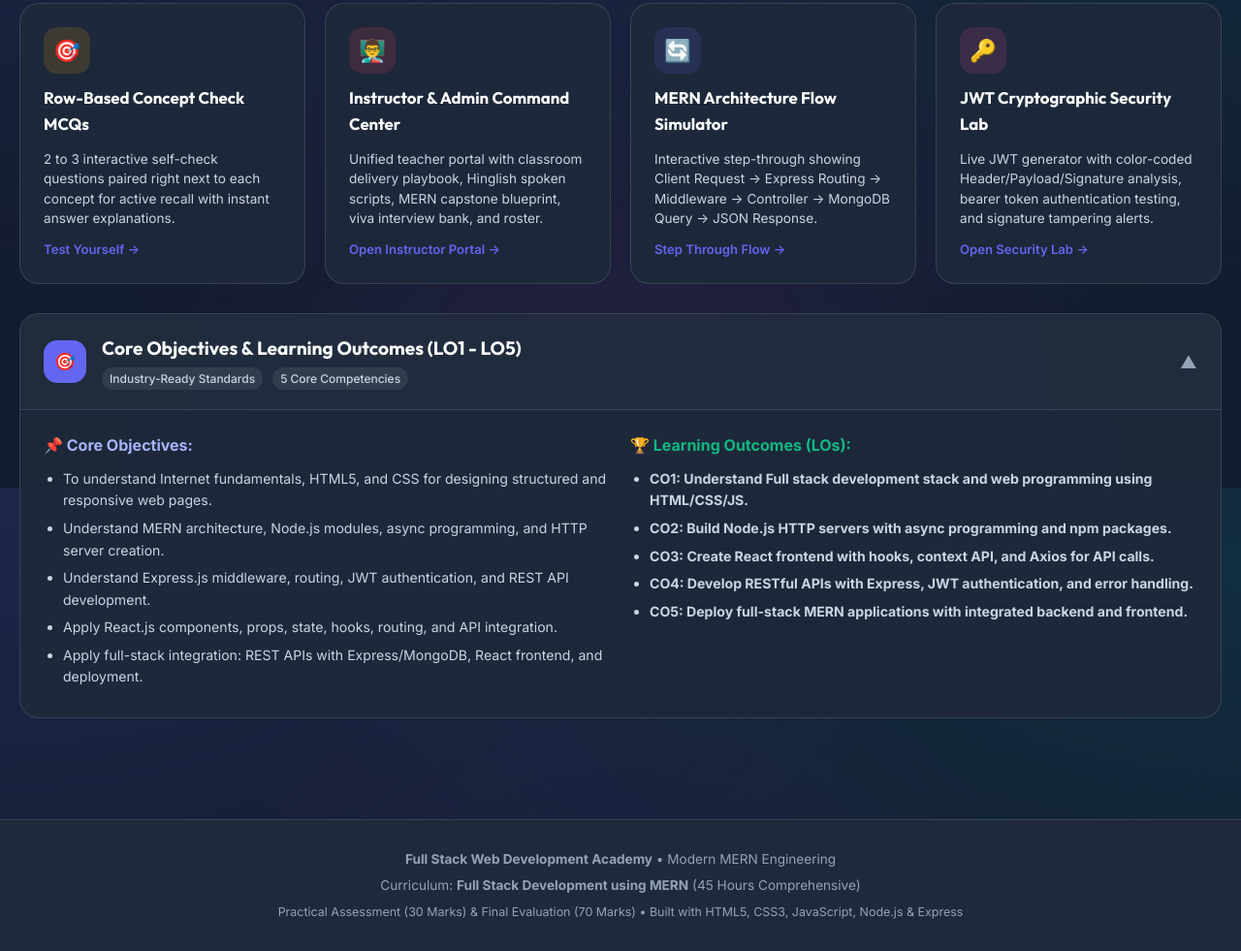
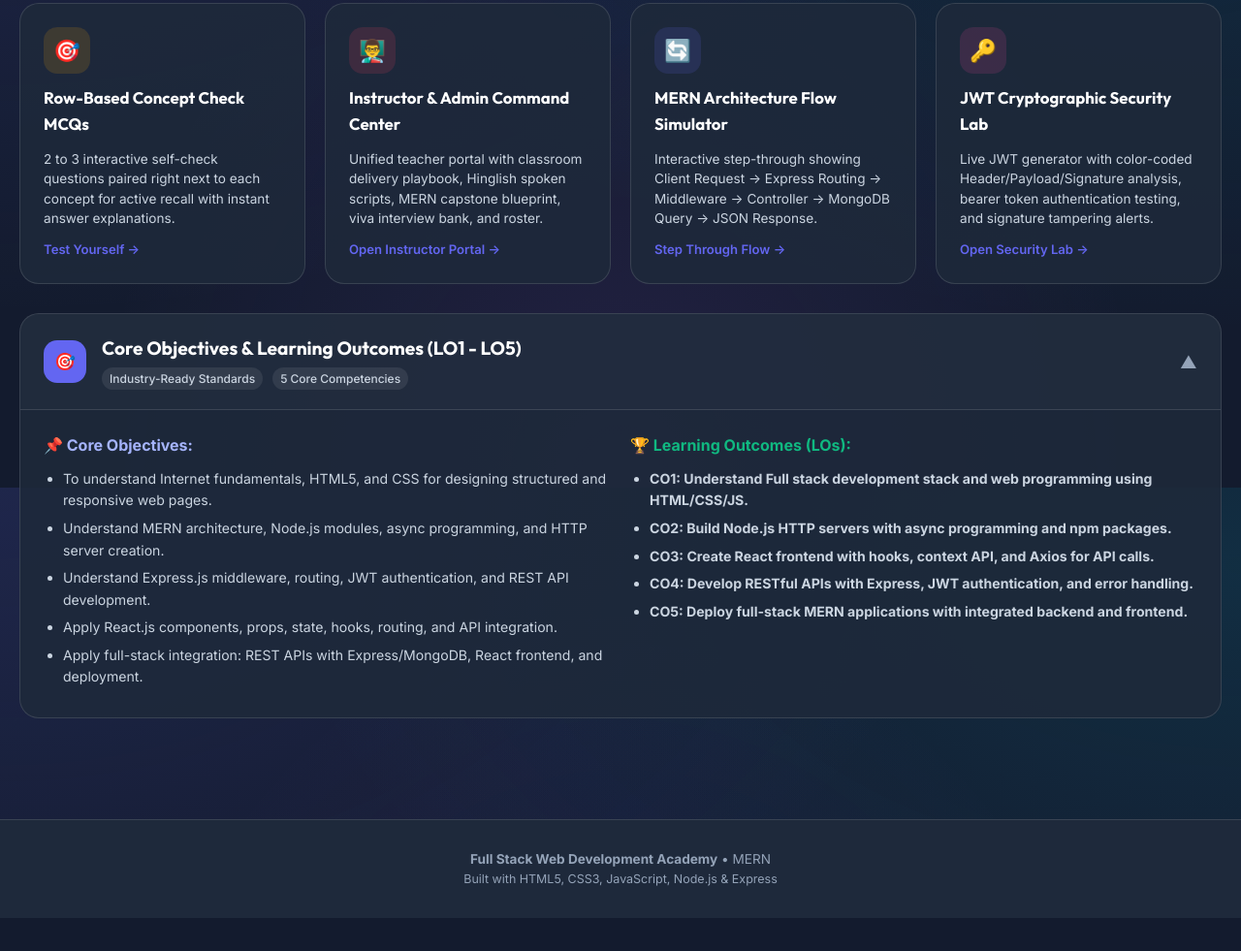
Before and after one commit to aniket-pattiwar/MERN-v2.0, a website: page public/index.html in a window 1280 px wide. Shown: the part 1097-2078 px from the top of the page at 97% size. After the commit the page ends 2044 px from the top, so only its background shows below. Drawn offline with Linux system fonts and the light colour scheme.

Commit message:
footer modify

```diff
--- a/public/index.html
+++ b/public/index.html
@@ -974,11 +974,9 @@ Access: <span class="cmd-hl">Interactive Student &amp; Secured Instructor/Admin<
   <!-- Footer -->
   <footer class="site-footer">
     <div style="max-width: 1380px; margin: 0 auto;">
-      <p><strong>Full Stack Web Development Academy</strong> • Modern MERN Engineering</p>
-      <p style="margin: 6px 0;">Curriculum: <strong>Full Stack Development using MERN</strong> (45 Hours Comprehensive)
-      </p>
+      <p><strong>Full Stack Web Development Academy</strong> • MERN</p>
       <p style="font-size: 0.78rem; color: var(--text-muted);">
-        Practical Assessment (30 Marks) & Final Evaluation (70 Marks) • Built with HTML5, CSS3, JavaScript, Node.js &
+        Built with HTML5, CSS3, JavaScript, Node.js &
         Express
       </p>
     </div>
```
